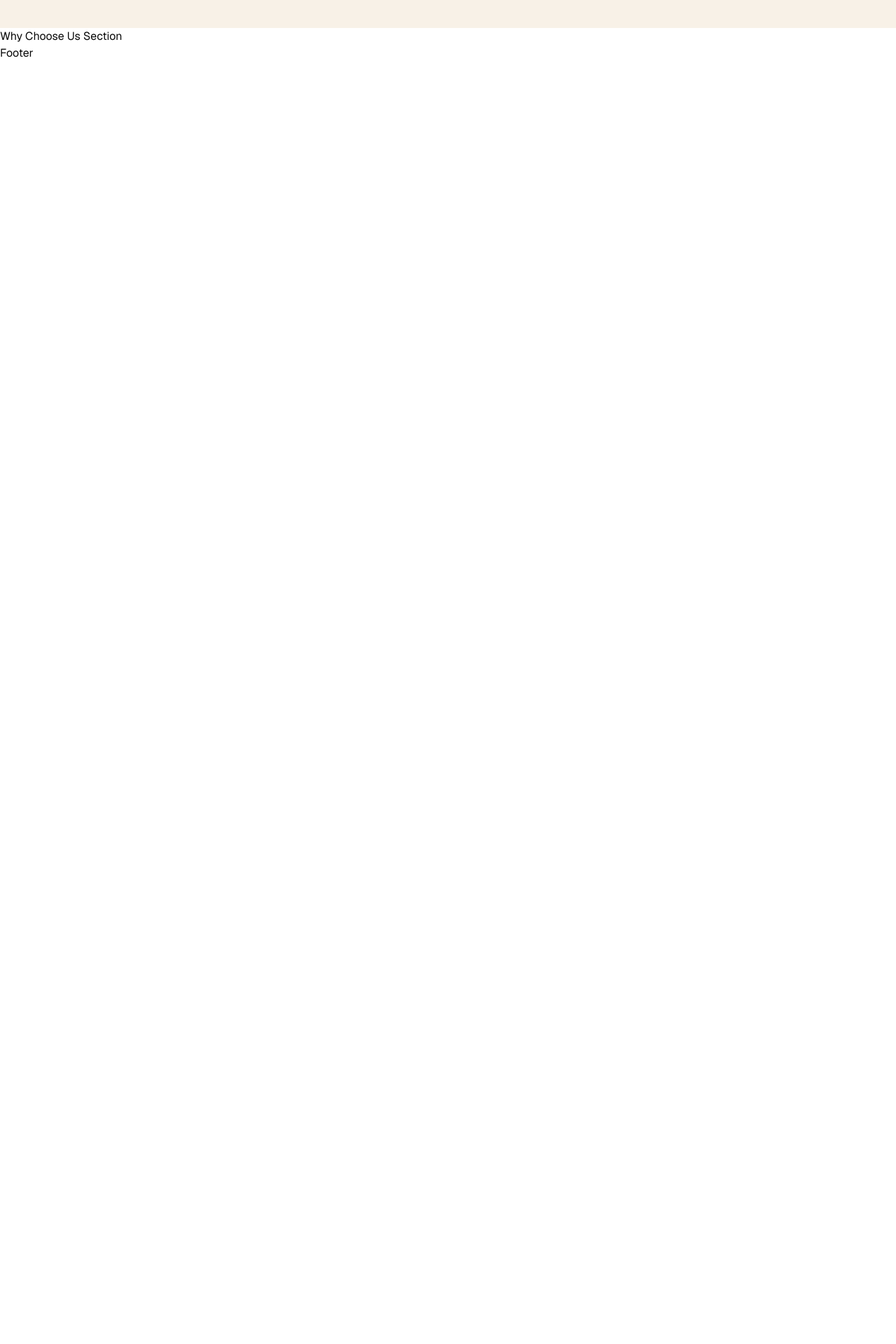
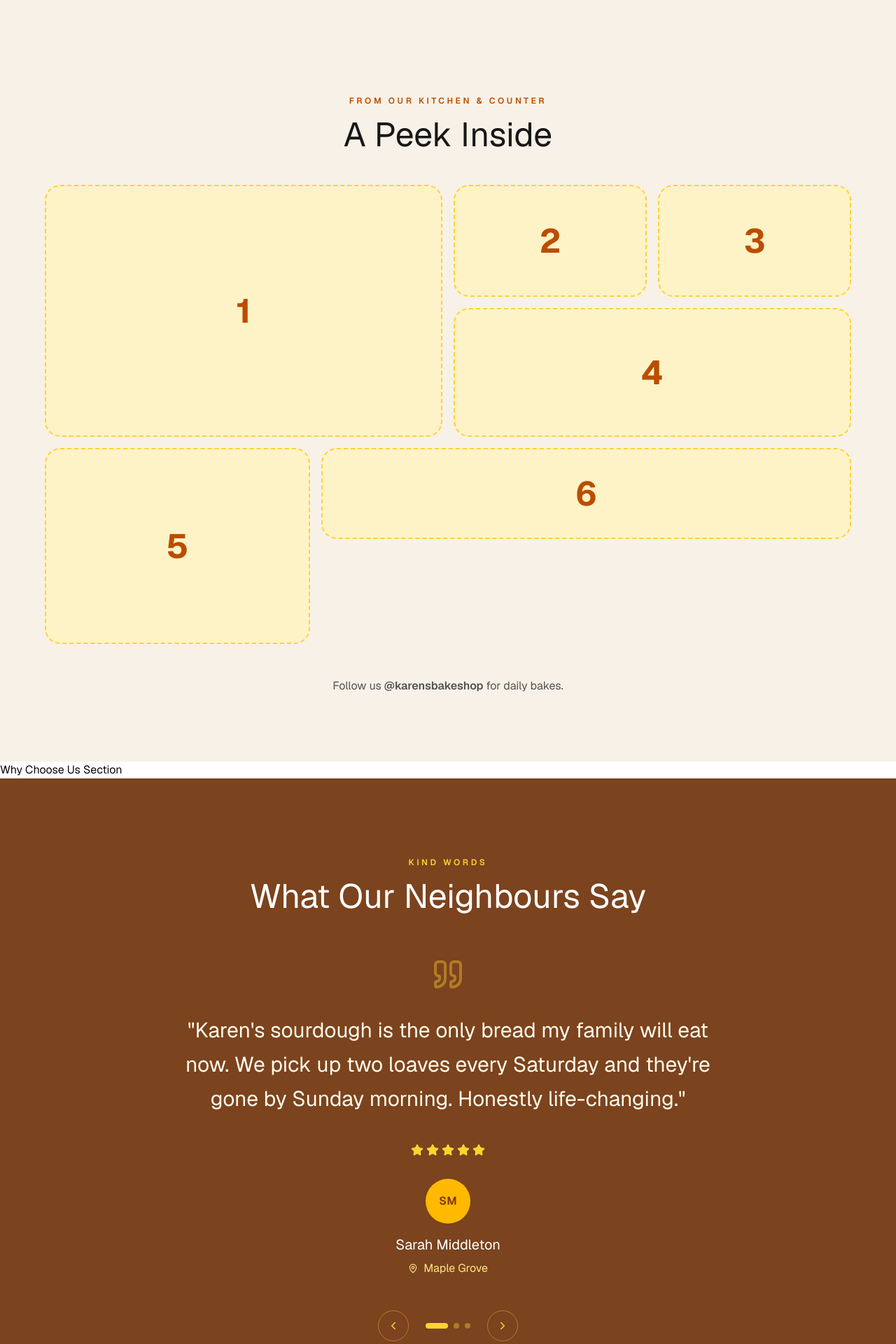
Before and after one commit to pherneaspherb/karens-bakeshop, a Next.js app: page / in a window 1280 px wide. Shown: the part 2800-4720 px from the top of the page at 70% size. Before the commit the page ends 2888 px from the top, so only its background shows below. Built offline with nearby package versions, Linux system fonts and the light colour scheme; a web font is replaced by a local one.

Commit message:
Testimonials completed

```diff
--- a/app/page.tsx
+++ b/app/page.tsx
@@ -10,6 +10,7 @@ import FindUs from "@/components/sections/FindUs/FindUs";
 import Footer from "@/components/layout/Footer";
 import StatsBar from "@/components/sections/StatsBar/StatsBar";
 import WhyUs from "@/components/sections/WhyUs/WhyUs";
+import PeekInside from "@/components/sections/PeekInside/PeekInside";
 
 export default function Home() {
   return (
@@ -20,6 +21,7 @@ export default function Home() {
       <StatsBar />
       <FeaturedProducts />
       <WhyUs />
+      <PeekInside />
       <WhyChooseUs />
       <Gallery />
       <Testimonials />
--- /dev/null
+++ b/components/sections/PeekInside/PeekImage.tsx
@@ -0,0 +1,30 @@
+interface PeekImageProps {
+  number: number;
+  className?: string;
+}
+
+export default function PeekImage({
+  number,
+  className = "",
+}: PeekImageProps) {
+  return (
+    <div
+      className={`
+        flex
+        items-center
+        justify-center
+        rounded-3xl
+        border-2
+        border-dashed
+        border-amber-300
+        bg-amber-100
+        text-5xl
+        font-bold
+        text-amber-700
+        ${className}
+      `}
+    >
+      {number}
+    </div>
+  );
+}
--- /dev/null
+++ b/components/sections/PeekInside/PeekInside.tsx
@@ -0,0 +1,27 @@
+import PeekInsideHeader from "./PeekInsideHeader";
+import PeekInsideLayout from "./PeekInsideLayout";
+
+export default function PeekInside() {
+  return (
+    <section
+      id="peek-inside"
+      className="bg-[#F8F1E7] py-24"
+    >
+      <div className="mx-auto max-w-7xl px-6">
+
+        <PeekInsideHeader />
+
+        <PeekInsideLayout />
+
+        <p className="mt-12 text-center text-neutral-600">
+          Follow us{" "}
+          <span className="font-semibold">
+            @karensbakeshop
+          </span>{" "}
+          for daily bakes.
+        </p>
+
+      </div>
+    </section>
+  );
+}
--- /dev/null
+++ b/components/sections/PeekInside/PeekInsideHeader.tsx
@@ -0,0 +1,13 @@
+export default function PeekInsideHeader() {
+  return (
+    <div className="text-center">
+      <p className="text-xs font-semibold uppercase tracking-[0.3em] text-amber-700">
+        From Our Kitchen & Counter
+      </p>
+
+      <h2 className="mt-4 font-serif text-5xl text-neutral-900">
+        A Peek Inside
+      </h2>
+    </div>
+  );
+}
--- /dev/null
+++ b/components/sections/PeekInside/PeekInsideLayout.tsx
@@ -0,0 +1,61 @@
+import PeekImage from "./PeekImage";
+
+export default function PeekInsideLayout() {
+  return (
+    <div className="mt-12 mx-auto max-w-6xl">
+
+      {/* Top Section */}
+      <div className="grid grid-cols-2 gap-4">
+
+        {/* Left Large Image */}
+        <PeekImage
+          number={1}
+          className="h-[360px]"
+        />
+
+        {/* Right Side */}
+        <div className="flex flex-col gap-4">
+
+          {/* Top Right */}
+          <div className="grid grid-cols-2 gap-4">
+            <PeekImage
+              number={2}
+              className="h-[160px]"
+            />
+
+            <PeekImage
+              number={3}
+              className="h-[160px]"
+            />
+          </div>
+
+          {/* Wide Image */}
+          <PeekImage
+            number={4}
+            className="h-[184px]"
+          />
+
+        </div>
+
+      </div>
+
+      {/* Bottom Section */}
+      <div className="mt-4 grid grid-cols-[1fr_2fr] gap-4">
+
+        <PeekImage
+          number={5}
+          className="h-[280px]"
+        />
+
+        <div className="flex items-start">
+          <PeekImage
+            number={6}
+            className="h-[130px] w-full"
+          />
+        </div>
+
+      </div>
+
+    </div>
+  );
+}
--- /dev/null
+++ b/components/sections/Testimonials/TestimonialCard.tsx
@@ -0,0 +1,48 @@
+import { Quote, Star, MapPin } from "lucide-react";
+import { Testimonial } from "@/constants/testimonials";
+
+interface Props {
+  testimonial: Testimonial;
+}
+
+export default function TestimonialCard({
+  testimonial,
+}: Props) {
+  return (
+    <div className="mx-auto mt-16 max-w-3xl text-center">
+      <Quote
+        size={48}
+        className="mx-auto text-amber-300 opacity-40"
+      />
+
+      <p className="mt-8 text-3xl leading-relaxed text-amber-50">
+        "{testimonial.quote}"
+      </p>
+
+      <div className="mt-10 flex justify-center gap-1">
+        {Array.from({ length: testimonial.rating }).map((_, index) => (
+          <Star
+            key={index}
+            size={18}
+            className="fill-amber-300 text-amber-300"
+          />
+        ))}
+      </div>
+
+      <div className="mt-8">
+        <div className="mx-auto flex h-16 w-16 items-center justify-center rounded-full bg-amber-400 font-semibold text-amber-900">
+          {testimonial.initials}
+        </div>
+
+        <h3 className="mt-4 font-serif text-xl text-white">
+          {testimonial.name}
+        </h3>
+
+        <div className="mt-2 flex items-center justify-center gap-2 text-amber-200">
+          <MapPin size={14} />
+          {testimonial.location}
+        </div>
+      </div>
+    </div>
+  );
+}
--- /dev/null
+++ b/components/sections/Testimonials/TestimonialNavigation.tsx
@@ -0,0 +1,51 @@
+import { ChevronLeft, ChevronRight } from "lucide-react";
+
+interface Props {
+  current: number;
+  total: number;
+  onPrevious: () => void;
+  onNext: () => void;
+  onSelect: (index: number) => void;
+}
+
+export default function TestimonialNavigation({
+  current,
+  total,
+  onPrevious,
+  onNext,
+  onSelect,
+}: Props) {
+  return (
+    <div className="mt-12 flex items-center justify-center gap-6">
+
+      <button
+        onClick={onPrevious}
+        className="flex h-11 w-11 items-center justify-center rounded-full border border-amber-300/40 text-amber-300 transition hover:bg-amber-300 hover:text-amber-900"
+      >
+        <ChevronLeft size={18} />
+      </button>
+
+      <div className="flex gap-2">
+        {Array.from({ length: total }).map((_, index) => (
+          <button
+            key={index}
+            onClick={() => onSelect(index)}
+            className={`h-2 rounded-full transition-all ${
+              current === index
+                ? "w-8 bg-amber-300"
+                : "w-2 bg-amber-300/40"
+            }`}
+          />
+        ))}
+      </div>
+
+      <button
+        onClick={onNext}
+        className="flex h-11 w-11 items-center justify-center rounded-full border border-amber-300/40 text-amber-300 transition hover:bg-amber-300 hover:text-amber-900"
+      >
+        <ChevronRight size={18} />
+      </button>
+
+    </div>
+  );
+}
--- a/components/sections/Testimonials/Testimonials.tsx
+++ b/components/sections/Testimonials/Testimonials.tsx
@@ -1,7 +1,48 @@
+"use client";
+
+import { useState } from "react";
+
+import TestimonialsHeader from "./TestimonialsHeader";
+import TestimonialCard from "./TestimonialCard";
+import TestimonialNavigation from "./TestimonialNavigation";
+
+import { testimonials } from "@/constants/testimonials";
+
 export default function Testimonials() {
+  const [current, setCurrent] = useState(0);
+
+  const next = () => {
+    setCurrent((prev) => (prev + 1) % testimonials.length);
+  };
+
+  const previous = () => {
+    setCurrent((prev) =>
+      prev === 0 ? testimonials.length - 1 : prev - 1
+    );
+  };
+
   return (
-    <section id="testimonials">
-      {/* Testimonials */}
+    <section
+      id="testimonials"
+      className="bg-[#7B431E] py-28"
+    >
+      <div className="mx-auto max-w-6xl px-6">
+
+        <TestimonialsHeader />
+
+        <TestimonialCard
+          testimonial={testimonials[current]}
+        />
+
+        <TestimonialNavigation
+          current={current}
+          total={testimonials.length}
+          onPrevious={previous}
+          onNext={next}
+          onSelect={setCurrent}
+        />
+
+      </div>
     </section>
   );
 }
--- /dev/null
+++ b/components/sections/Testimonials/TestimonialsHeader.tsx
@@ -0,0 +1,13 @@
+export default function TestimonialsHeader() {
+  return (
+    <div className="text-center">
+      <p className="text-xs font-semibold uppercase tracking-[0.3em] text-amber-300">
+        Kind Words
+      </p>
+
+      <h2 className="mt-4 font-serif text-5xl text-white">
+        What Our Neighbours Say
+      </h2>
+    </div>
+  );
+}
--- /dev/null
+++ b/constants/testimonials.ts
@@ -0,0 +1,38 @@
+export interface Testimonial {
+  id: number;
+  name: string;
+  location: string;
+  initials: string;
+  rating: number;
+  quote: string;
+}
+
+export const testimonials: Testimonial[] = [
+  {
+    id: 1,
+    name: "Sarah Middleton",
+    location: "Maple Grove",
+    initials: "SM",
+    rating: 5,
+    quote:
+      "Karen's sourdough is the only bread my family will eat now. We pick up two loaves every Saturday and they're gone by Sunday morning. Honestly life-changing.",
+  },
+  {
+    id: 2,
+    name: "Daniel Brooks",
+    location: "Riverside",
+    initials: "DB",
+    rating: 5,
+    quote:
+      "The croissants are buttery, flaky, and always fresh. It's become our Saturday morning tradition to stop by Karen's before heading to the market.",
+  },
+  {
+    id: 3,
+    name: "Emily Carter",
+    location: "Oakwood",
+    initials: "EC",
+    rating: 5,
+    quote:
+      "Every birthday cake we've ordered has been beautiful and delicious. Karen's Bakeshop never disappoints and the staff are always welcoming.",
+  },
+];
```
